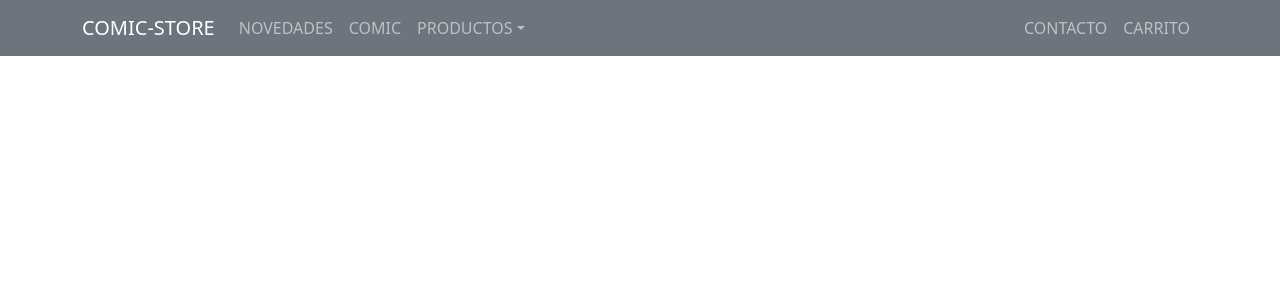
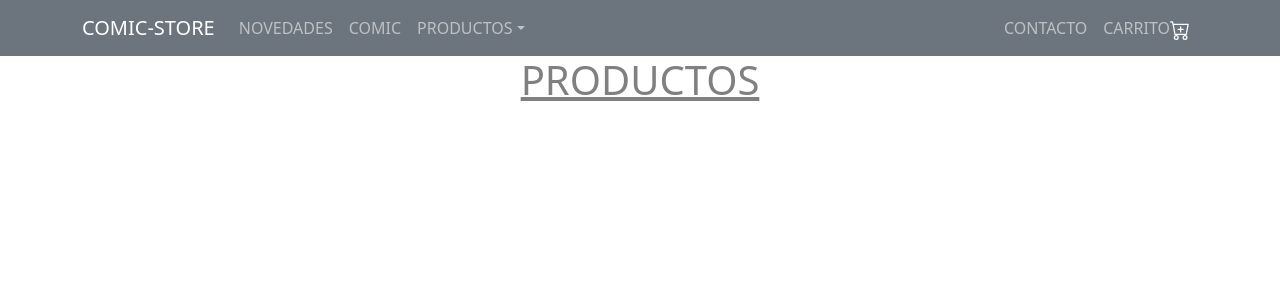
Before and after one commit to hernanfernandez1/Hernan-ecommerce, a React (Create React App) app in the folder ecommerce/: page / in a window 1280 px wide. Shown: the top 300 px of the page. Built offline with nearby package versions, Linux system fonts and the light colour scheme.

Commit message:
Cart icon y listContainer

```diff
--- a/ecommerce/package.json
+++ b/ecommerce/package.json
@@ -10,6 +10,7 @@
     "react": "^18.2.0",
     "react-bootstrap": "^2.4.0",
     "react-dom": "^18.2.0",
+    "react-icons": "^4.4.0",
     "react-scripts": "5.0.1",
     "web-vitals": "^2.1.4"
   },
--- a/ecommerce/src/App.js
+++ b/ecommerce/src/App.js
@@ -2,11 +2,14 @@
 
 import 'bootstrap/dist/css/bootstrap.min.css';
 import './App.css';
+import ItemListContainer from './components/ItemListContainer';
 import NavBar from './components/NavBar';
+
 function App() {
   return (
     <>
       <NavBar />
+     <ItemListContainer greeting='PRODUCTOS'/>
     </>
 
 
--- /dev/null
+++ b/ecommerce/src/components/CartWidget.js
@@ -0,0 +1,11 @@
+import {BsCartPlus } from "react-icons/bs";
+
+function CartWidget() {
+
+    return (
+        <BsCartPlus style={{fontSize:'20px', color:'white',}} />
+    );
+
+}
+
+export default CartWidget;
--- /dev/null
+++ b/ecommerce/src/components/ItemListContainer.js
@@ -0,0 +1,9 @@
+const ItemListContainer = (props) => {
+    return(
+    <h1 style={{textAlign:"center",color:'grey',textDecoration:'underline'}}>
+        {props.greeting}
+    </h1>
+    );
+}
+
+export default ItemListContainer;
--- a/ecommerce/src/components/NavBar.js
+++ b/ecommerce/src/components/NavBar.js
@@ -2,7 +2,7 @@ import Container from 'react-bootstrap/Container';
 import Nav from 'react-bootstrap/Nav';
 import Navbar from 'react-bootstrap/Navbar';
 import NavDropdown from 'react-bootstrap/NavDropdown';
-
+import CartWidget from './CartWidget'
 function CollapsibleExample() {
   return (
     <Navbar collapseOnSelect expand="lg" bg="secondary" variant="dark">
@@ -29,11 +29,16 @@ function CollapsibleExample() {
             <Nav.Link href="#deets">CONTACTO</Nav.Link>
             <Nav.Link eventKey={2} href="#memes">
              CARRITO
+              <CartWidget />
             </Nav.Link>
+
           </Nav>
+
         </Navbar.Collapse>
       </Container>
+
     </Navbar>
+
   );
 }
 
```
Also changed, not shown: 1 other file (tests, documents, lock files or other folders).
